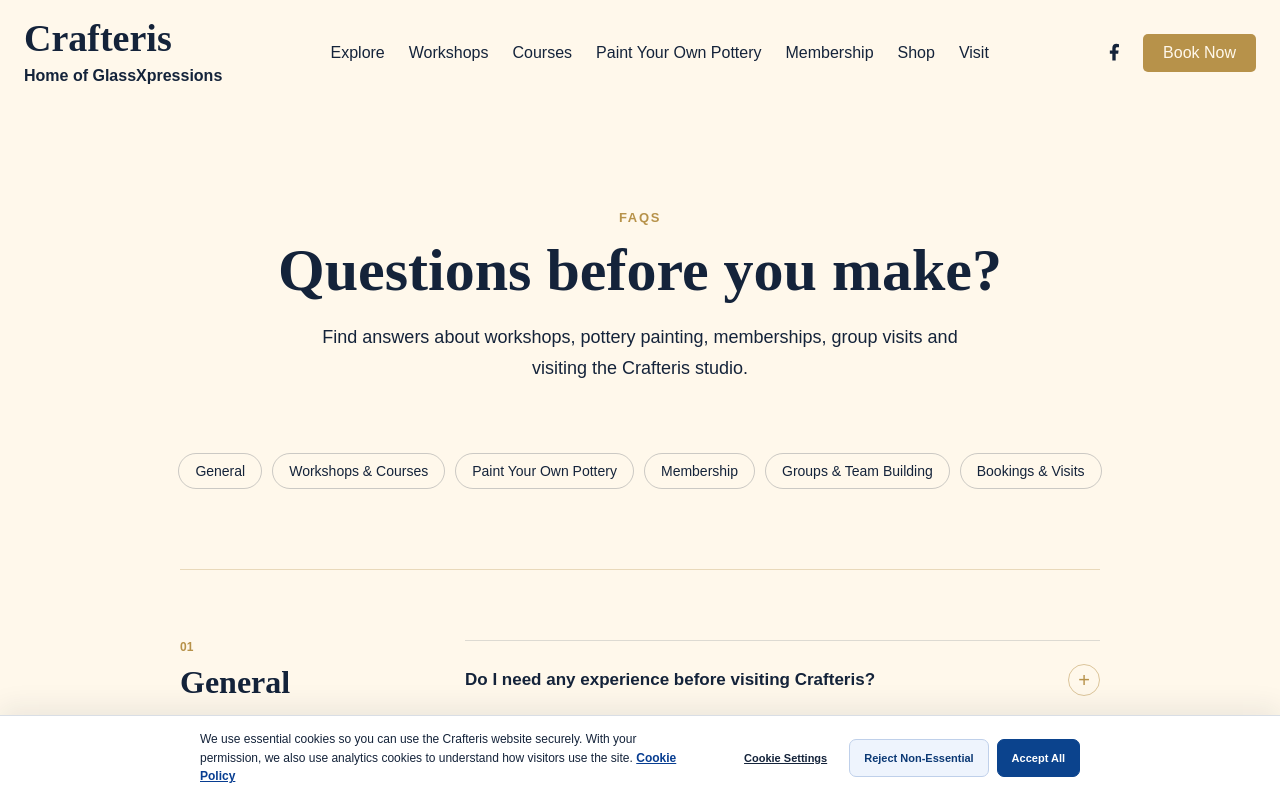
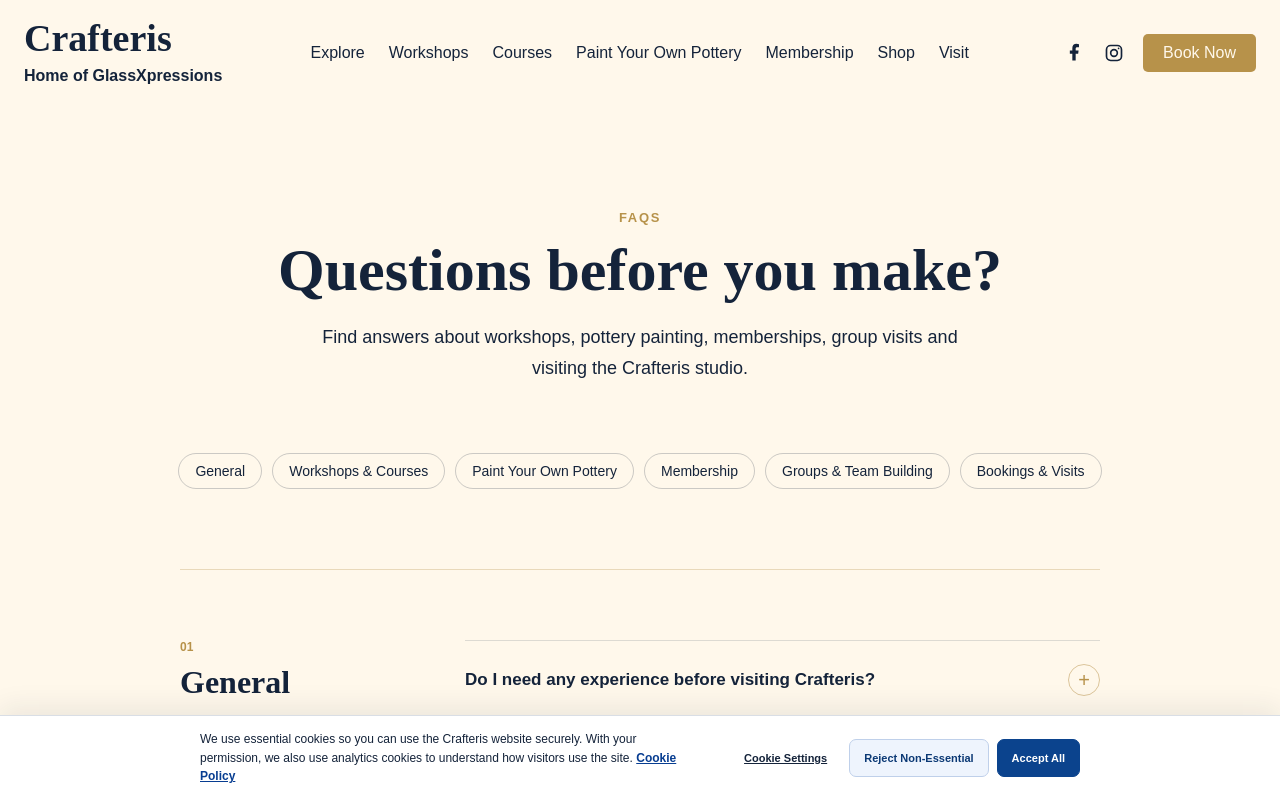
Before and after one commit to guzzep/crafteris-studio-website, a Next.js app: page /faqs in a window 1280 px wide. Shown: the top 800 px of the page. Built offline with nearby package versions, Linux system fonts and the light colour scheme; no server answers; the database is empty.

Commit message:
Connect GlassXpressions Instagram shortcuts

```diff
--- a/src/components/Footer.tsx
+++ b/src/components/Footer.tsx
@@ -118,7 +118,7 @@
     settings.address || "";
 
   const instagram =
-    settings.instagram_url || "";
+    settings.instagram_url || "https://www.instagram.com/glassxpressions/";
 
   const facebook =
     settings.facebook_url || "https://www.facebook.com/glassxpressionsmalta/";
--- a/src/components/Header.tsx
+++ b/src/components/Header.tsx
@@ -25,7 +25,7 @@
   const [siteName, setSiteName] =
     useState("Crafteris");
 
-  const [socials, setSocials] = useState({ facebook_url: "https://www.facebook.com/glassxpressionsmalta/", instagram_url: "" });
+  const [socials, setSocials] = useState({ facebook_url: "https://www.facebook.com/glassxpressionsmalta/", instagram_url: "https://www.instagram.com/glassxpressions/" });
 
   useEffect(() => {
     let active = true;
@@ -53,7 +53,7 @@
         return;
       }
 
-      if (data) setSocials({ facebook_url: data.facebook_url || "https://www.facebook.com/glassxpressionsmalta/", instagram_url: data.instagram_url || "" });
+      if (data) setSocials({ facebook_url: data.facebook_url || "https://www.facebook.com/glassxpressionsmalta/", instagram_url: data.instagram_url || "https://www.instagram.com/glassxpressions/" });
 
       if (
         data?.site_name &&
```
